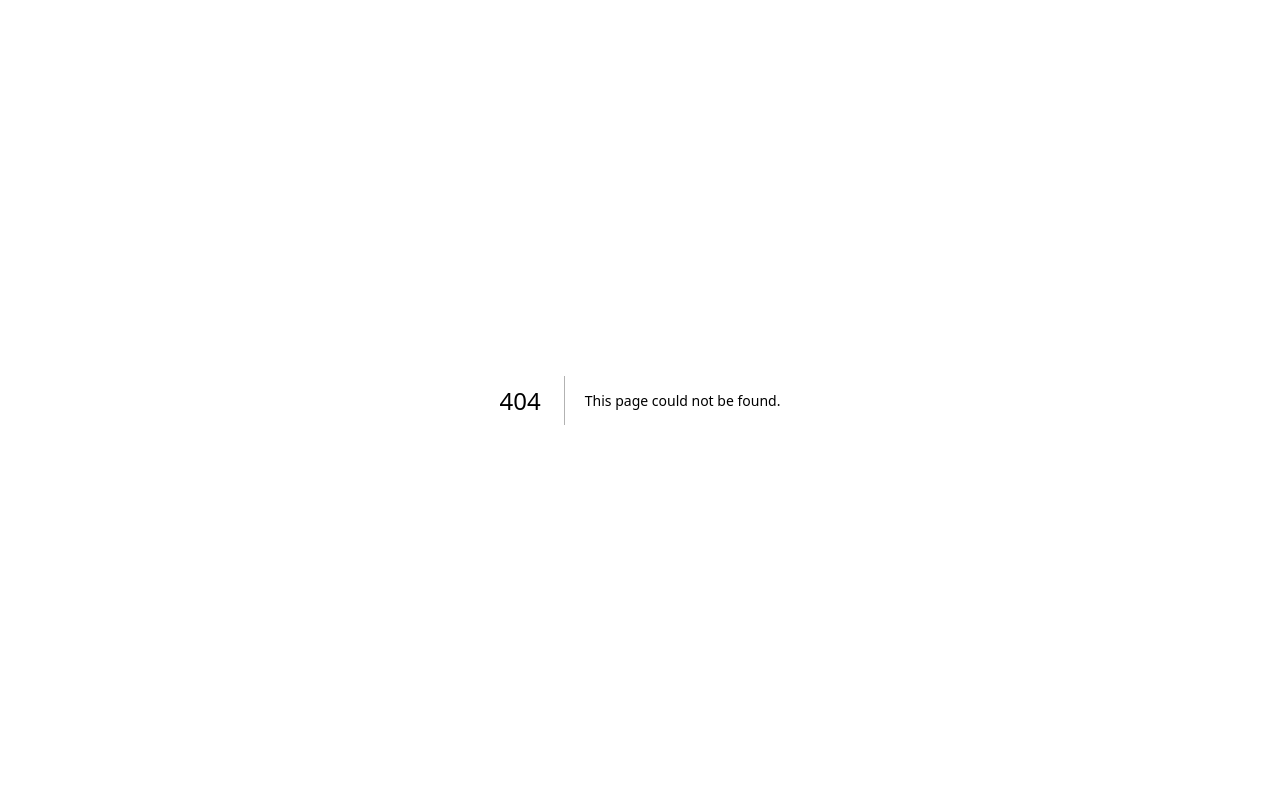
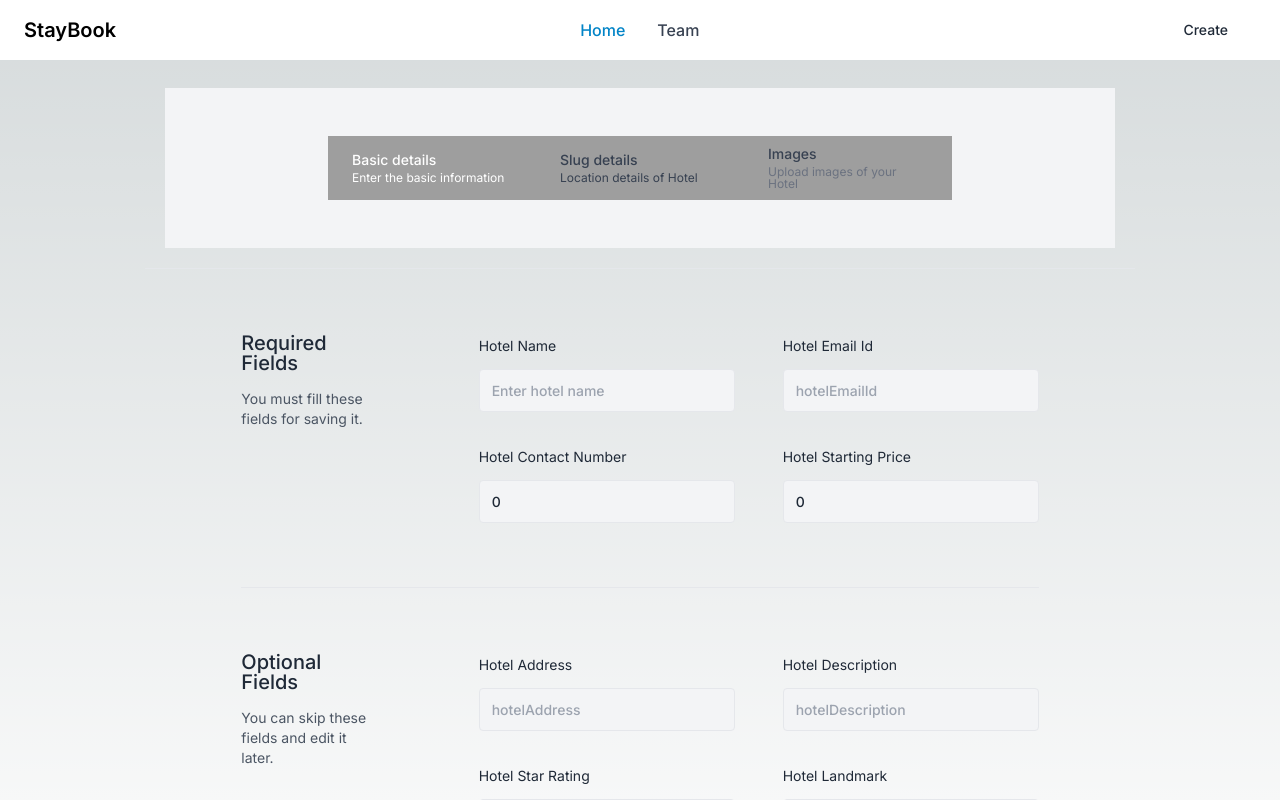
Before and after one commit to anuragabcr/staybook, a Next.js app: page /create_hotel in a window 1280 px wide. Before the commit this address had no page. Shown: the top 800 px of the page. Built offline with nearby package versions, Linux system fonts and the light colour scheme; grey boxes are pictures that could not be loaded.

Commit message:
create v2

```diff
--- a/app/hotel/page.tsx
+++ b/app/create_hotel/page.tsx
@@ -1,8 +1,9 @@
 "use client";
 import React, { useState } from "react";
 import * as yup from "yup";
+import { useRouter } from "next/navigation";
 
-import { ImagesList, HotelInfoDetails } from "@/lib/HotelDetails";
+import { HotelInfoDetails } from "@/lib/HotelDetails";
 import { addDataToFirestore, uploadImage } from "@/lib/firestore";
 import { ErrorObject } from "@/lib/type";
 import FormSteps from "@/components/FormSteps";
@@ -11,6 +12,8 @@
 import ImageForm from "@/components/ImageForm"
 
 const CreateForm = () => {
+  const router = useRouter();
+
   const initialFormData: HotelInfoDetails = new HotelInfoDetails();
   const [formData, setFormData] = useState<HotelInfoDetails>(initialFormData);
   const [errors, setErrors] = useState<ErrorObject>({});
@@ -72,7 +75,11 @@
       addDataToFirestore(formData);
       setFormData(initialFormData);
       setErrors({});
+      setSelectedFiles(null)
+      router.push("/")
     } catch (validationErrors: any) {
+      console.log(validationErrors);
+
       const errors = validationErrors.inner.reduce((acc: any, error: any) => {
         acc[error.path] = error.message;
         return acc;
--- a/app/layout.tsx
+++ b/app/layout.tsx
@@ -1,12 +1,13 @@
 import type { Metadata } from "next";
 import { Inter } from "next/font/google";
 import "./globals.css";
+import Header from "@/components/Header";
 
 const inter = Inter({ subsets: ["latin"] });
 
 export const metadata: Metadata = {
-  title: "Create Next App",
-  description: "Generated by create next app",
+  title: "StayBook",
+  description: "Hotel booking application",
 };
 
 export default function RootLayout({
@@ -16,7 +17,9 @@
 }>) {
   return (
     <html lang="en">
-      <body className={inter.className}>{children}</body>
+      <body className={inter.className}>
+        <Header />
+        {children}</body>
     </html>
   );
 }
--- /dev/null
+++ b/components/Header.tsx
@@ -0,0 +1,36 @@
+import Link from "next/link"
+
+const Header = () => {
+    return (
+        <header>
+    <nav className="bg-white border-gray-200 px-4 lg:px-6 py-2.5 dark:bg-gray-800">
+        <div className="flex flex-wrap justify-between items-center mx-auto max-w-screen-xl">
+            <Link href="/" className="flex items-center">
+                {/* <img src="" className="mr-3 h-6 sm:h-9" alt="StayBook" /> */}
+                <span className="self-center text-xl font-semibold whitespace-nowrap dark:text-white">StayBook</span>
+            </Link>
+            <div className="flex items-center lg:order-2">
+                <Link href="/create_hotel" className="text-gray-800 dark:text-white hover:bg-gray-50 focus:ring-4 focus:ring-gray-300 font-medium rounded-lg text-sm px-4 lg:px-5 py-2 lg:py-2.5 mr-2 dark:hover:bg-gray-700 focus:outline-none dark:focus:ring-gray-800">Create</Link>
+                <button data-collapse-toggle="mobile-menu-2" type="button" className="inline-flex items-center p-2 ml-1 text-sm text-gray-500 rounded-lg lg:hidden hover:bg-gray-100 focus:outline-none focus:ring-2 focus:ring-gray-200 dark:text-gray-400 dark:hover:bg-gray-700 dark:focus:ring-gray-600" aria-controls="mobile-menu-2" aria-expanded="false">
+                    <span className="sr-only">Open main menu</span>
+                    <svg className="w-6 h-6" fill="currentColor" viewBox="0 0 20 20" xmlns="http://www.w3.org/2000/svg"><path fill-rule="evenodd" d="M3 5a1 1 0 011-1h12a1 1 0 110 2H4a1 1 0 01-1-1zM3 10a1 1 0 011-1h12a1 1 0 110 2H4a1 1 0 01-1-1zM3 15a1 1 0 011-1h12a1 1 0 110 2H4a1 1 0 01-1-1z" clip-rule="evenodd"></path></svg>
+                    <svg className="hidden w-6 h-6" fill="currentColor" viewBox="0 0 20 20" xmlns="http://www.w3.org/2000/svg"><path fill-rule="evenodd" d="M4.293 4.293a1 1 0 011.414 0L10 8.586l4.293-4.293a1 1 0 111.414 1.414L11.414 10l4.293 4.293a1 1 0 01-1.414 1.414L10 11.414l-4.293 4.293a1 1 0 01-1.414-1.414L8.586 10 4.293 5.707a1 1 0 010-1.414z" clip-rule="evenodd"></path></svg>
+                </button>
+            </div>
+            <div className="hidden justify-between items-center w-full lg:flex lg:w-auto lg:order-1" id="mobile-menu-2">
+                <ul className="flex flex-col mt-4 font-medium lg:flex-row lg:space-x-8 lg:mt-0">
+                    <li>
+                        <Link href="/" className="block py-2 pr-4 pl-3 text-sky-600 rounded  lg:bg-transparent lg:text-primary-700 lg:p-0 dark:text-white" aria-current="page">Home</Link>
+                    </li>
+                    <li>
+                        <a href="#" className="block py-2 pr-4 pl-3 text-gray-700 border-b border-gray-100 hover:bg-gray-50 lg:hover:bg-transparent lg:border-0 lg:hover:text-primary-700 lg:p-0 dark:text-gray-400 lg:dark:hover:text-white dark:hover:bg-gray-700 dark:hover:text-white lg:dark:hover:bg-transparent dark:border-gray-700">Team</a>
+                    </li>
+                </ul>
+            </div>
+        </div>
+    </nav>
+</header>
+    )
+}
+
+export default Header
```
